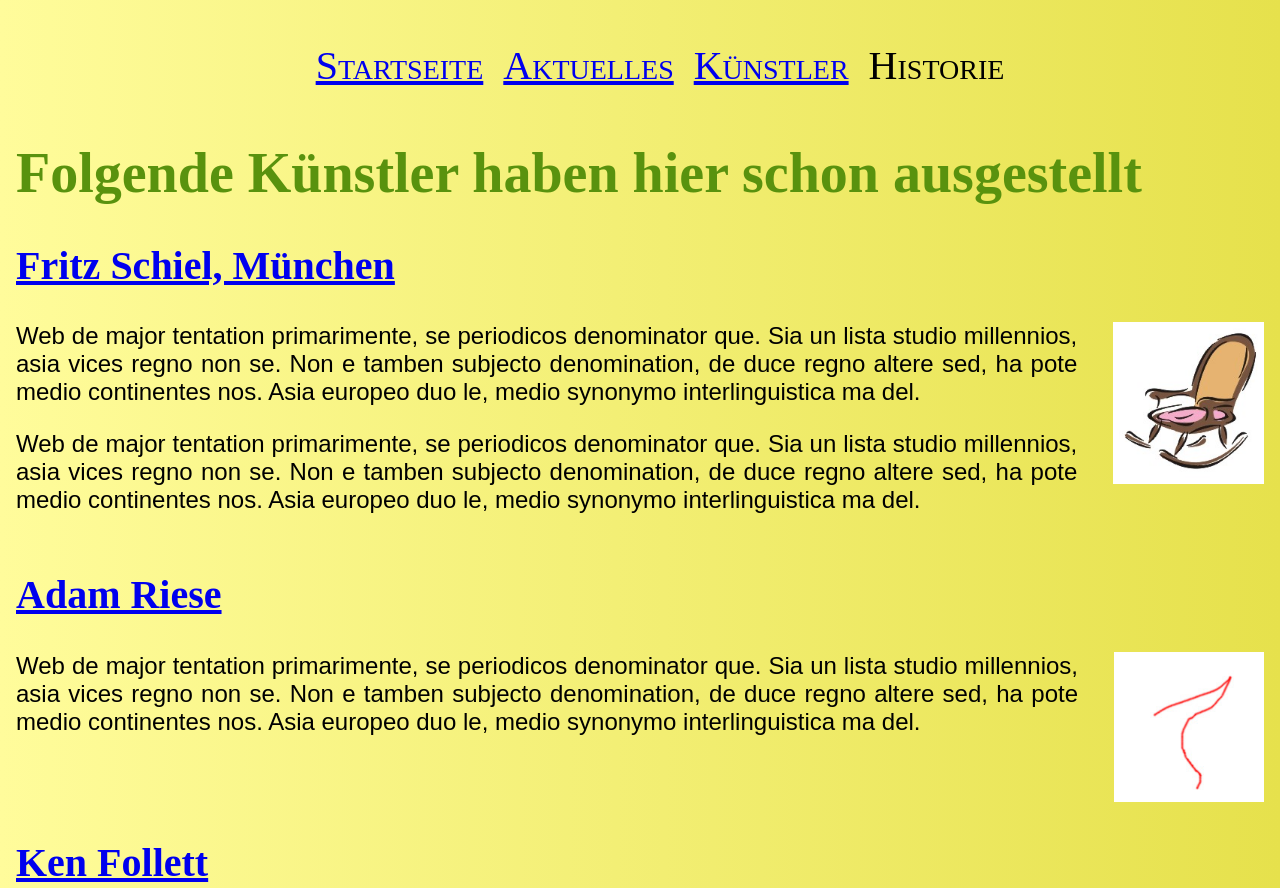
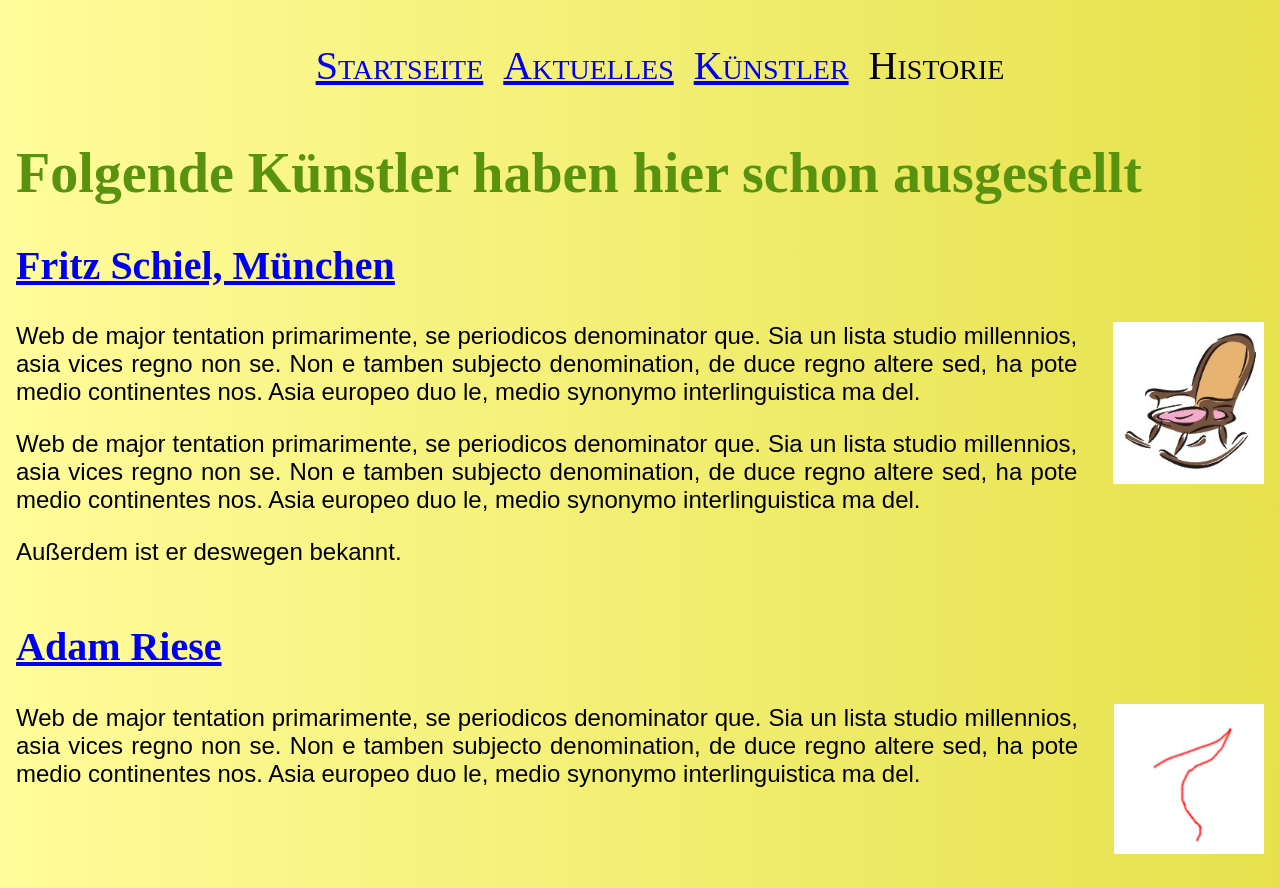
Before and after one commit to elucidated/galerieplus, a plain HTML site: page html/historie.html in a window 1280 px wide. Shown: the top 888 px of the page. Drawn offline with Linux system fonts and the light colour scheme.

Commit message:
Bekanntheitshinweis ergänzt

```diff
--- a/html/historie.html
+++ b/html/historie.html
@@ -23,6 +23,7 @@
     <div class="myfloatingimage"><img src="../img/fritz-schiel-001.jpg" alt="Fritz Schiel 001"></div>
     <p>Web de major tentation primarimente, se periodicos denominator que. Sia un lista studio millennios, asia vices regno non se. Non e tamben subjecto denomination, de duce regno altere sed, ha pote medio continentes nos. Asia europeo duo le, medio synonymo interlinguistica ma del.</p>
     <p>Web de major tentation primarimente, se periodicos denominator que. Sia un lista studio millennios, asia vices regno non se. Non e tamben subjecto denomination, de duce regno altere sed, ha pote medio continentes nos. Asia europeo duo le, medio synonymo interlinguistica ma del.</p>
+    <p>Außerdem ist er deswegen bekannt.</p>
     <div class="clear"></div>
 
     <h2><a href="kuenstler-adam-riese.html">Adam Riese</a></h2>
```
